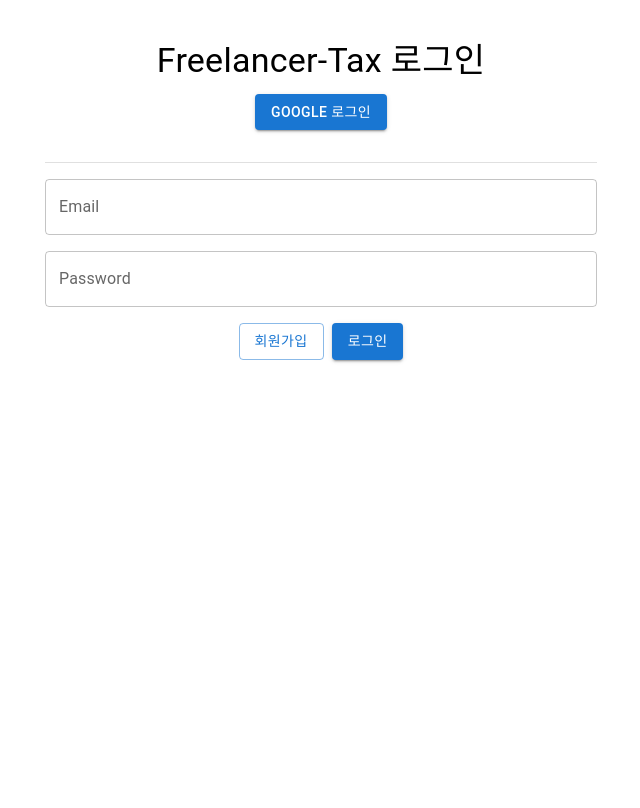
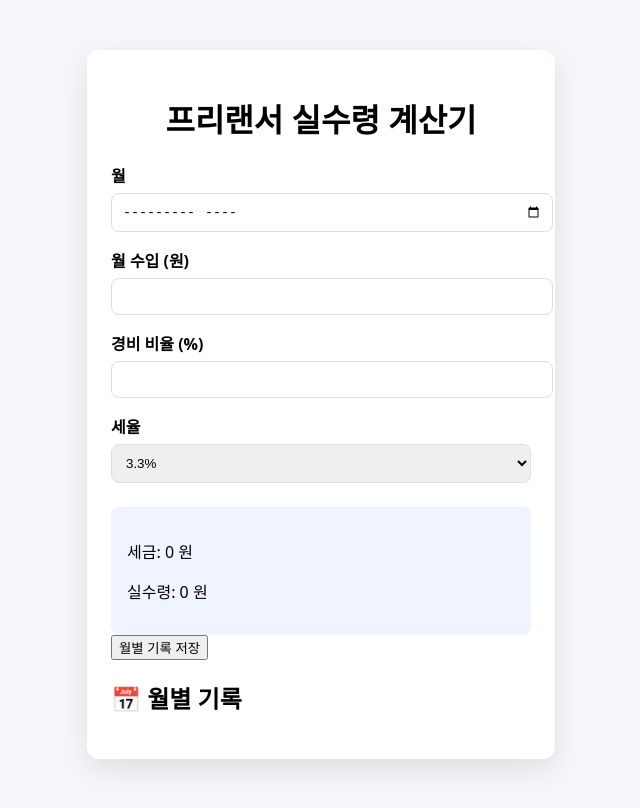
Before and after one commit to koohakhoe-afk/freelancer-tax, a React (Vite) app: page / in a window 1280 px wide. Shown: the whole page, without its empty margins (319-959 px from the left). Built offline with nearby package versions, Linux system fonts and the light colour scheme; no server answers.

Commit message:
ba수정함

```diff
--- a/src/App.jsx
+++ b/src/App.jsx
@@ -1,12 +1,156 @@
-import React from "react";
-import Login from "./components/Login";
-import FreelancerTax from "./components/FreelancerTax";
-import { useAuthState } from "react-firebase-hooks/auth";
-import { auth } from "./firebase";
+import React, { useState, useEffect } from "react";
+import "./index.css";
+import {
+  BarChart,
+  Bar,
+  XAxis,
+  YAxis,
+  Tooltip,
+  ResponsiveContainer,
+} from "recharts";
 
 function App() {
-  const [user] = useAuthState(auth);
-  return <div>{user ? <FreelancerTax /> : <Login />}</div>;
+  const [income, setIncome] = useState("");
+  const [expenseRate, setExpenseRate] = useState("");
+  const [taxRate, setTaxRate] = useState(0.033);
+  const [month, setMonth] = useState("");
+  const [records, setRecords] = useState([]);
+
+  useEffect(() => {
+    const saved = localStorage.getItem("freelanceRecords");
+    if (saved) setRecords(JSON.parse(saved));
+  }, []);
+
+  useEffect(() => {
+    localStorage.setItem("freelanceRecords", JSON.stringify(records));
+  }, [records]);
+
+  const incomeNum = Number(income);
+  const expenseNum = incomeNum * (Number(expenseRate) / 100);
+  const taxable = incomeNum - expenseNum;
+  const tax = taxable * taxRate;
+  const netIncome = taxable - tax;
+
+  const saveRecord = () => {
+    if (!month || !incomeNum) return;
+    setRecords([
+      {
+        month,
+        income: incomeNum,
+        tax: Math.round(tax),
+        netIncome: Math.round(netIncome),
+      },
+      ...records,
+    ]);
+  };
+
+  const deleteRecord = (index) => {
+    setRecords(records.filter((_, i) => i !== index));
+  };
+
+  const clearAll = () => {
+    if (window.confirm("모든 기록을 삭제할까요?")) {
+      setRecords([]);
+    }
+  };
+
+  // ✅ 1단계: 연간 합계 (반드시 App 안)
+  const totalIncome = records.reduce((sum, r) => sum + r.income, 0);
+  const totalTax = records.reduce((sum, r) => sum + r.tax, 0);
+  const totalNet = records.reduce((sum, r) => sum + r.netIncome, 0);
+
+  // ✅ 3단계: CSV
+  const downloadCSV = () => {
+    const header = "월,수입,세금,실수령\n";
+    const rows = records
+      .map((r) => `${r.month},${r.income},${r.tax},${r.netIncome}`)
+      .join("\n");
+
+    const blob = new Blob([header + rows], { type: "text/csv" });
+    const url = URL.createObjectURL(blob);
+
+    const a = document.createElement("a");
+    a.href = url;
+    a.download = "freelance_records.csv";
+    a.click();
+  };
+
+  return (
+    <div className="container">
+      <h1>프리랜서 실수령 계산기</h1>
+
+      <label>월</label>
+      <input type="month" value={month} onChange={(e) => setMonth(e.target.value)} />
+
+      <label>월 수입 (원)</label>
+      <input type="number" value={income} onChange={(e) => setIncome(e.target.value)} />
+
+      <label>경비 비율 (%)</label>
+      <input
+        type="number"
+        value={expenseRate}
+        onChange={(e) => setExpenseRate(e.target.value)}
+      />
+
+      <label>세율</label>
+      <select onChange={(e) => setTaxRate(Number(e.target.value))}>
+        <option value="0.033">3.3%</option>
+        <option value="0.1">간편</option>
+      </select>
+
+      <div className="result">
+        <p>세금: {isNaN(tax) ? 0 : tax.toLocaleString()} 원</p>
+        <p>실수령: {isNaN(netIncome) ? 0 : netIncome.toLocaleString()} 원</p>
+      </div>
+
+      <button onClick={saveRecord}>월별 기록 저장</button>
+      {records.length > 0 && (
+        <>
+          <button onClick={clearAll} style={{ marginLeft: "10px" }}>
+            전체 삭제
+          </button>
+          <button onClick={downloadCSV} style={{ marginLeft: "10px" }}>
+            📁 CSV 다운로드
+          </button>
+        </>
+      )}
+
+      <h2>📅 월별 기록</h2>
+      <ul>
+        {records.map((r, i) => (
+          <li key={i}>
+            <strong>{r.month}</strong> | 수입 {r.income.toLocaleString()}원 |
+            세금 {r.tax.toLocaleString()}원 | 실수령{" "}
+            {r.netIncome.toLocaleString()}원
+            <button onClick={() => deleteRecord(i)} style={{ marginLeft: "8px" }}>
+              ❌
+            </button>
+          </li>
+        ))}
+      </ul>
+
+      {records.length > 0 && (
+        <>
+          <div className="result">
+            <h2>📊 연간 합계</h2>
+            <p>총 수입: {totalIncome.toLocaleString()} 원</p>
+            <p>총 세금: {totalTax.toLocaleString()} 원</p>
+            <p>총 실수령: {totalNet.toLocaleString()} 원</p>
+          </div>
+
+          <h2>📈 월별 실수령 차트</h2>
+          <ResponsiveContainer width="100%" height={300}>
+            <BarChart data={records.slice().reverse()}>
+              <XAxis dataKey="month" />
+              <YAxis />
+              <Tooltip />
+              <Bar dataKey="netIncome" fill="#4CAF50" />
+            </BarChart>
+          </ResponsiveContainer>
+        </>
+      )}
+    </div>
+  );
 }
 
 export default App;
```
